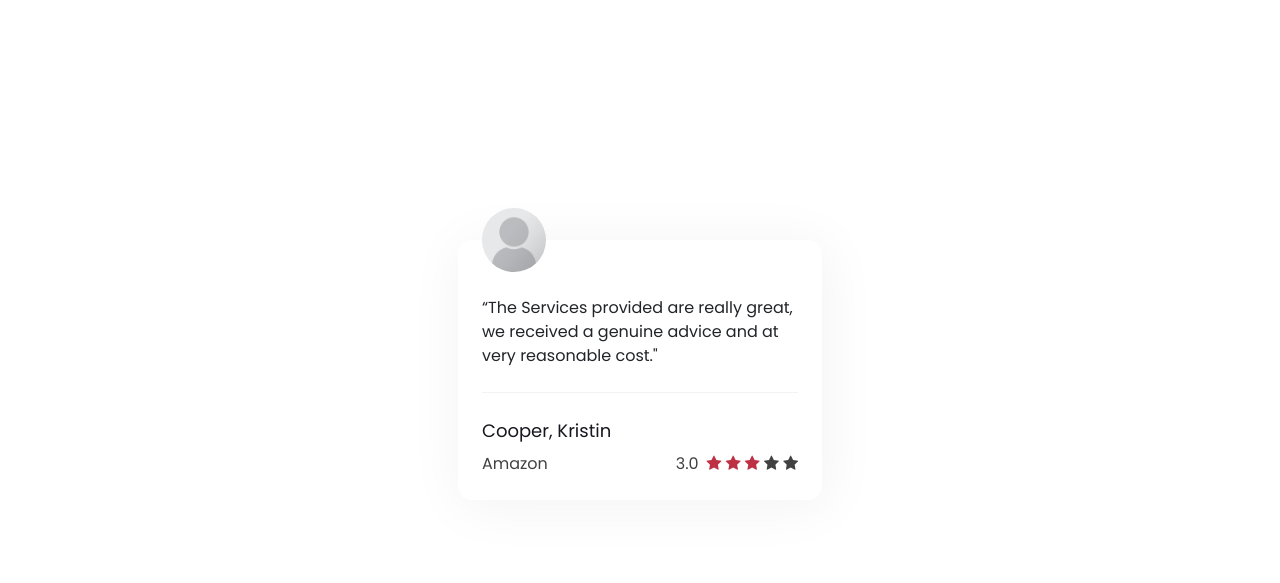
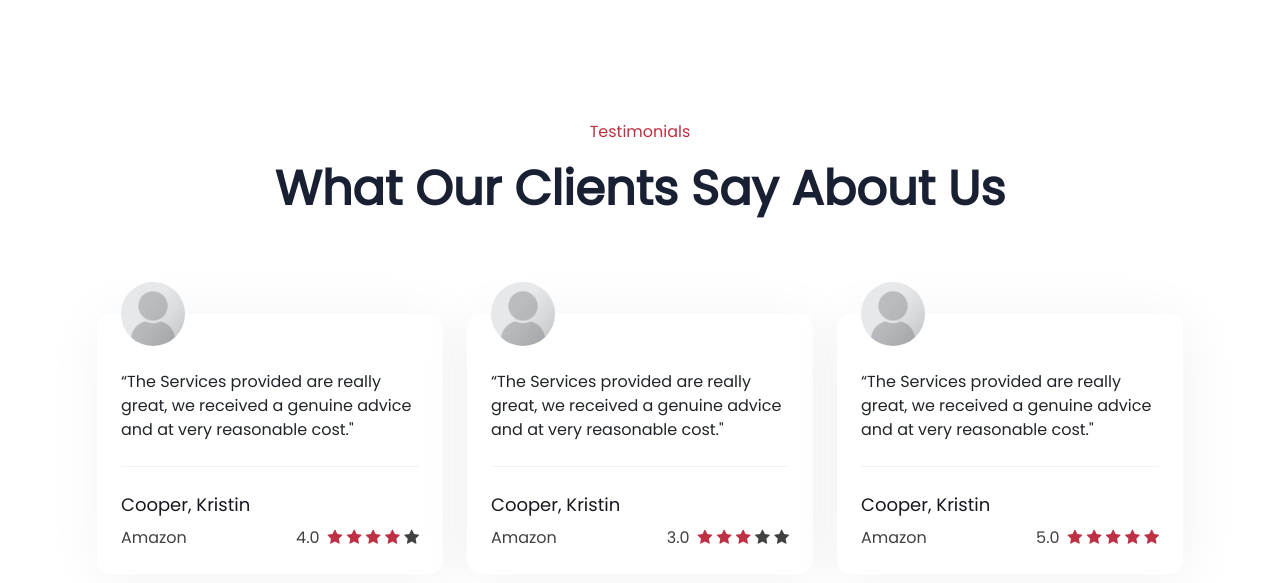
Before and after one commit to al-wazny/portfolio, a PHP site: page / in a window 1280 px wide. Shown: the top 583 px of the page. Run offline with PHP 8.4, Linux system fonts and the light colour scheme.

Commit message:
feat: Complete the entire Testimonials section

```diff
--- a/assets/css/abstract/variables.scss
+++ b/assets/css/abstract/variables.scss
@@ -16,8 +16,9 @@ $second-secondary-color: #3B4159;
 // weight
 $font-weight-regular: 400;
 $font-weight-bold: 500;
+$font-weight-bolder: 600;
 
 // size
 $font-size-base: 1rem;
 $font-size-s: $font-size-base;
-$font-size-m: $font-size-base * 1.125;
+$font-size-m: $font-size-base * 1.125; //18px
--- a/assets/css/components/testimonials.scss
+++ b/assets/css/components/testimonials.scss
@@ -4,7 +4,8 @@ $testimonial-width: 364px;
 $testimonial-seperator: 1px solid #F2F2F2;;
 
 .testimonial-wrapper {
-    margin: 15rem auto; // for testing
+    margin: 0 ($space-m / 2);
+    margin-top: $client-img-height / 2;
     padding: $space-m;
     background-color: white;
     box-shadow: $testimonial-shadow;
--- a/assets/css/index.css
+++ b/assets/css/index.css
@@ -1,5 +1,6 @@
 .testimonial-wrapper {
-  margin: 15rem auto;
+  margin: 0 0.75rem;
+  margin-top: 32px;
   padding: 1.5rem;
   background-color: white;
   box-shadow: 3px 5px 55px 2px rgba(0, 0, 0, 0.05);
@@ -32,6 +33,23 @@
   color: #BE3144;
 }
 
+section {
+  margin: 120px 0;
+}
+section h2 {
+  text-align: center;
+  color: #1A2033;
+  font-size: 3rem;
+  font-weight: 600;
+  margin-bottom: 4rem;
+}
+
+#testimonials > p {
+  text-align: center;
+  margin-bottom: 1rem;
+  color: #BE3144;
+}
+
 body {
   font-family: "Poppins", sans-serif;
 }/*# sourceMappingURL=index.css.map */
--- a/assets/css/index.scss
+++ b/assets/css/index.scss
@@ -1,5 +1,6 @@
 @import "./abstract/variables.scss";
 @import "./components/testimonials.scss";
+@import "./layout/sections.scss";
 
 body {
     font-family: 'Poppins', sans-serif;
--- /dev/null
+++ b/assets/css/layout/sections.css
@@ -0,0 +1 @@
+/*# sourceMappingURL=sections.css.map */
--- /dev/null
+++ b/assets/css/layout/sections.scss
@@ -0,0 +1,19 @@
+section {
+    margin: 120px 0;
+
+    h2 {
+        text-align: center;
+        color: #1A2033;
+        font-size: 3rem;
+        font-weight: $font-weight-bolder;
+        margin-bottom: $space-xxl;
+    }
+}
+
+#testimonials {
+    > p {
+        text-align: center;
+        margin-bottom: $space-s;
+        color: $primary-color;
+    }
+}
--- a/index.php
+++ b/index.php
@@ -1,3 +1,4 @@
+<?php require_once "./view/index.php"; ?>
 <!DOCTYPE html>
 <html lang="en">
 <head>
@@ -13,13 +14,34 @@
     <title>Document</title>
 </head>
 <body>
-    <?php include("./view/components/testimonials.php");
+    <div class="container">
+        <section id="testimonials">
+            <p>Testimonials</p>
+            <h2>What Our Clients Say About Us</h2>
+            <div class="d-flex">
+                <?= testimonial(
+                    "../assets/img/placeholder-user.png",
+                    "The Services provided are really great, we received a genuine advice and at very reasonable cost.",
+                    "Cooper, Kristin",
+                    "Amazon",
+                    4
+                );
                 testimonial(
+                    "../assets/img/placeholder-user.png",
                     "The Services provided are really great, we received a genuine advice and at very reasonable cost.",
                     "Cooper, Kristin",
                     "Amazon",
                     3
                 );
-    ?>
+                testimonial(
+                    "../assets/img/placeholder-user.png",
+                    "The Services provided are really great, we received a genuine advice and at very reasonable cost.",
+                    "Cooper, Kristin",
+                    "Amazon",
+                    5
+                );?>
+            </div>
+        </section>
+    </div>
 </body>
 </html>
--- a/view/components/testimonials.php
+++ b/view/components/testimonials.php
@@ -1,4 +1,4 @@
-<?php function testimonial(String $testimonial, String $name, String $company, int $rating) { ?>
+<?php function testimonial(String $imgPath, String $testimonial, String $name, String $company, int $rating) { ?>
     <div class="testimonial-wrapper">
         <img class="rounded-circle" src="../../assets/img/placeholder-user.png" alt="client placeholder image">
         <p class="testimonial">
--- /dev/null
+++ b/view/index.php
@@ -0,0 +1,6 @@
+<?php
+foreach (array_filter(glob('./view/*'), 'is_dir') as $dir) {
+    foreach (glob("{$dir}/*.php") as $file ) {
+        include $file;
+    }
+}
```
Also changed, not shown: 2 other files. Lines whose indentation alone changed are shown as unchanged.
